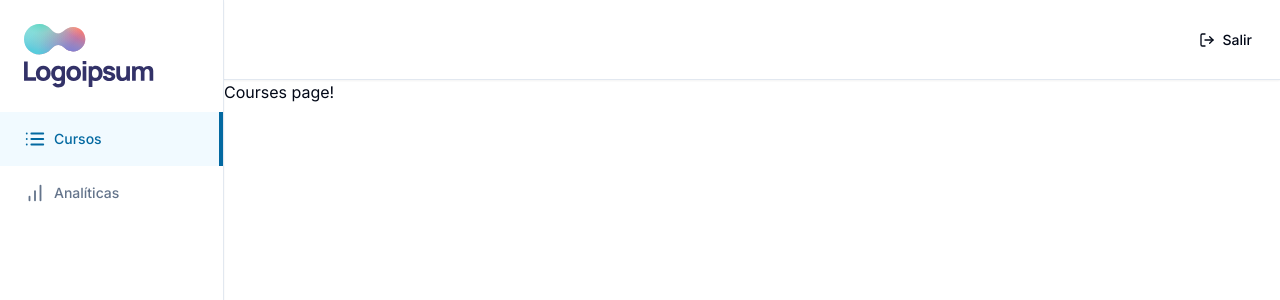
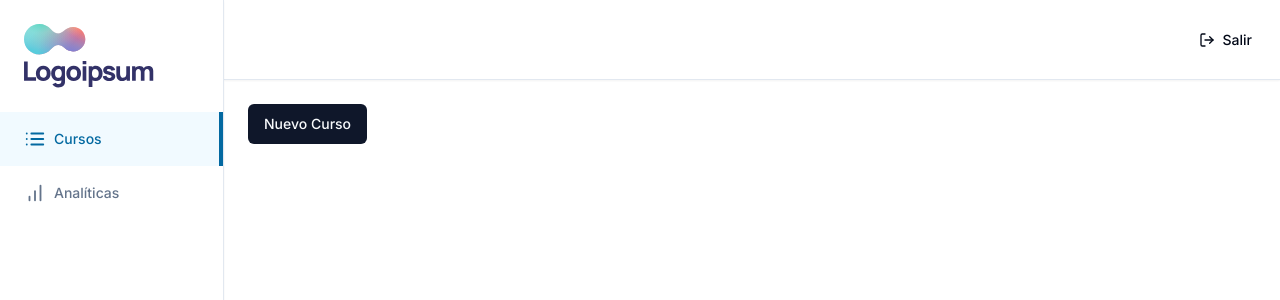
Before and after one commit to Valeria-Personal-Projects/lms-britolam, a Next.js app: page /teacher/courses in a window 1280 px wide. Shown: the top 300 px of the page. Built offline with nearby package versions, Linux system fonts and the light colour scheme.

Commit message:
New course button created

```diff
--- a/app/(dashboard)/(routes)/teacher/courses/page.tsx
+++ b/app/(dashboard)/(routes)/teacher/courses/page.tsx
@@ -1,7 +1,14 @@
+import { Button } from "@/components/ui/button";
+import Link from "next/link";
+
 const CoursesPage = () => {
     return(
-        <div>
-            Courses page!
+        <div className="p-6">
+            <Link href="/teacher/create">
+                <Button>
+                    Nuevo Curso
+                </Button>
+            </Link>
         </div>
     );
 }
```
